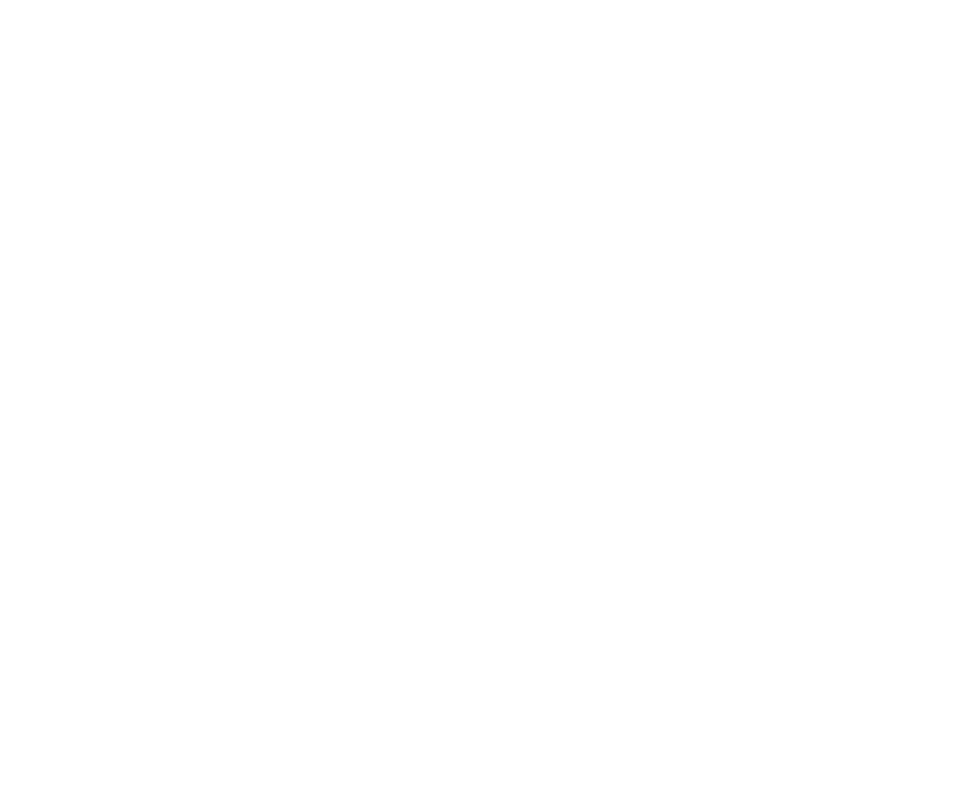
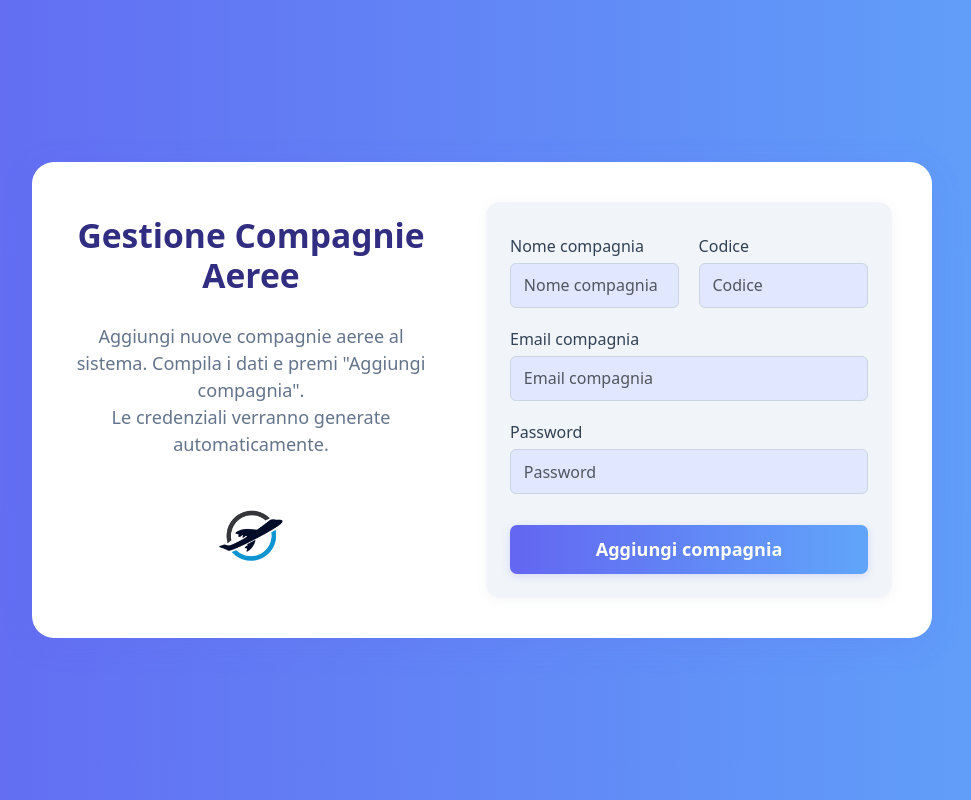
Before and after one commit to Chett0/ProjectDB, an Angular app in the folder client/: page /admin in a window 1280 px wide. Before the commit this address led to /. Shown: the whole page, without its empty margins (158-1129 px from the left). Built offline with nearby package versions, Linux system fonts and the light colour scheme.

Commit message:
add: admin page and routes

```diff
--- /dev/null
+++ b/client/src/app/components/admin/admin-home/admin-home.component.css
@@ -0,0 +1,121 @@
+/* Admin Home Modern Horizontal Layout */
+.admin-home-bg {
+  min-height: 100vh;
+  background: linear-gradient(90deg, #6366f1 0%, #60a5fa 100%);
+  display: flex;
+  align-items: center;
+  justify-content: center;
+}
+
+.admin-home-flex {
+  display: flex;
+  flex-direction: row;
+  gap: 3.5rem;
+  background: #fff;
+  border-radius: 22px;
+  box-shadow: 0 6px 32px rgba(99,102,241,0.13);
+  padding: 2.5rem 2.5rem 2.5rem 2.5rem;
+  max-width: 900px;
+  width: 100%;
+  align-items: center;
+}
+
+.admin-home-info {
+  flex: 1 1 0;
+  display: flex;
+  flex-direction: column;
+  align-items: center;
+  justify-content: center;
+  gap: 1.2rem;
+}
+.admin-title {
+  color: #312e81;
+  font-size: 2.1rem;
+  font-weight: 700;
+  margin-bottom: 0.5rem;
+  text-align: center;
+}
+.admin-desc {
+  color: #64748b;
+  font-size: 1.13rem;
+  text-align: center;
+  margin-bottom: 0.5rem;
+}
+
+.airline-form-wide {
+  flex: 1 1 0;
+  display: flex;
+  flex-direction: column;
+  gap: 1.2rem;
+  background: #f1f5f9;
+  border-radius: 14px;
+  padding: 2rem 1.5rem 1.5rem 1.5rem;
+  box-shadow: 0 2px 12px rgba(100,116,139,0.07);
+}
+.form-row {
+  display: flex;
+  gap: 1.2rem;
+}
+.form-group {
+  flex: 1 1 0;
+  display: flex;
+  flex-direction: column;
+}
+.form-group.full-width {
+  flex: 2 1 0;
+}
+.airline-form-wide label {
+  color: #334155;
+  font-size: 1rem;
+  margin-bottom: 0.3rem;
+}
+.airline-form-wide .form-control {
+  width: 100%;
+  padding: 0.6rem 0.8rem;
+  border: 1px solid #cbd5e1;
+  border-radius: 6px;
+  font-size: 1rem;
+  background: #e0e7ff;
+  transition: border-color 0.2s;
+}
+.airline-form-wide .form-control:focus {
+  border-color: #6366f1;
+  outline: none;
+  background: #fff;
+}
+.btn.btn-primary.btn-wide {
+  background: linear-gradient(90deg, #6366f1 0%, #60a5fa 100%);
+  color: #fff;
+  border: none;
+  padding: 0.7rem 0;
+  border-radius: 7px;
+  font-size: 1.13rem;
+  font-weight: 600;
+  cursor: pointer;
+  transition: background 0.2s, color 0.2s;
+  margin-top: 0.7rem;
+  width: 100%;
+  box-shadow: 0 2px 8px #6366f133;
+}
+.btn.btn-primary.btn-wide:hover {
+  background: linear-gradient(90deg, #4f46e5 0%, #2563eb 100%);
+}
+
+@media (max-width: 900px) {
+  .admin-home-flex {
+    flex-direction: column;
+    gap: 2rem;
+    padding: 1.2rem 0.5rem 1rem 0.5rem;
+    max-width: 98vw;
+  }
+  .airline-form-wide {
+    padding: 1.2rem 0.5rem 1rem 0.5rem;
+  }
+  .admin-title {
+    font-size: 1.3rem;
+  }
+  .admin-logo {
+    width: 60px;
+    height: 60px;
+  }
+}
--- /dev/null
+++ b/client/src/app/components/admin/admin-home/admin-home.component.html
@@ -0,0 +1,41 @@
+<div class="admin-home-bg">
+  <div class="admin-home-flex">
+    <div class="admin-home-info">
+      <h2 class="admin-title">Gestione Compagnie Aeree</h2>
+      <p class="admin-desc">Aggiungi nuove compagnie aeree al sistema. Compila i dati e premi "Aggiungi compagnia".<br>Le credenziali verranno generate automaticamente.</p>
+      <img src="assets/plane-logo.png" alt="Logo app" style="height:100px;"/>
+    </div>
+    <form class="airline-form-wide">
+      <div class="form-row">
+        <div class="form-group">
+          <label for="airlineName">Nome compagnia</label>
+          <input id="airlineName" type="text" class="form-control" placeholder="Nome compagnia" [(ngModel)]="airlineName" name="airlineName" required>
+        </div>
+        <div class="form-group">
+          <label for="airlineCode">Codice</label>
+          <input id="airlineCode" type="text" class="form-control" placeholder="Codice" [(ngModel)]="airlineCode" name="airlineCode" required>
+        </div>
+      </div>
+      <div class="form-row">
+        <div class="form-group full-width">
+          <label for="airlineEmail">Email compagnia</label>
+          <input id="airlineEmail" type="email" class="form-control" placeholder="Email compagnia" [(ngModel)]="airlineEmail" name="airlineEmail" required>
+        </div>
+      </div>
+      <div class="form-row">
+        <div class="form-group full-width">
+          <label for="airlinePassword">Password</label>
+          <input id="airlinePassword" type="password" class="form-control" placeholder="Password" [(ngModel)]="airlinePassword" name="airlinePassword" required>
+        </div>
+      </div>
+      <button type="button" class="btn btn-primary btn-wide" (click)="addAirline()">Aggiungi compagnia</button>
+      <div *ngIf="feedbackMsg" [ngClass]="{'success-msg': feedbackType==='success', 'error-msg': feedbackType==='error'}" style="margin-top: 1rem; font-weight: bold; font-size: 1.1rem;">
+        {{ feedbackMsg }}
+      </div>
+      <style>
+        .success-msg { color: #1ca12e; }
+        .error-msg { color: #c82333; }
+      </style>
+    </form>
+  </div>
+</div>
--- /dev/null
+++ b/client/src/app/components/admin/admin-home/admin-home.component.ts
@@ -0,0 +1,56 @@
+
+import { Component } from '@angular/core';
+import { FormsModule } from '@angular/forms';
+import { CommonModule } from '@angular/common';
+import { AuthService } from '../../../services/auth/auth.service';
+
+@Component({
+  selector: 'app-admin-home',
+  imports: [CommonModule, FormsModule],
+  templateUrl: './admin-home.component.html',
+  styleUrl: './admin-home.component.css'
+})
+export class AdminHomeComponent {
+  airlineName = '';
+  airlineCode = '';
+  airlineEmail = '';
+  airlinePassword = '';
+  feedbackMsg = '';
+  feedbackType: 'success' | 'error' | '' = '';
+
+  constructor(private authService: AuthService) {}
+
+  addAirline() {
+    this.feedbackMsg = '';
+    this.feedbackType = '';
+    if (!this.airlineName || !this.airlineCode || !this.airlineEmail || !this.airlinePassword) {
+      this.feedbackMsg = 'Compila tutti i campi.';
+      this.feedbackType = 'error';
+      return;
+    }
+    const airline = {
+      email: this.airlineEmail,
+      password: this.airlinePassword,
+      name: this.airlineName,
+      code: this.airlineCode
+    };
+    this.authService.registerAirline(airline).subscribe({
+      next: () => {
+        this.feedbackMsg = 'Compagnia aggiunta!';
+        this.feedbackType = 'success';
+        this.airlineName = '';
+        this.airlineCode = '';
+        this.airlineEmail = '';
+        this.airlinePassword = '';
+      },
+      error: (err) => {
+        if (err.status === 409) {
+          this.feedbackMsg = 'Email già in uso.';
+        } else {
+          this.feedbackMsg = 'Errore durante la registrazione.';
+        }
+        this.feedbackType = 'error';
+      }
+    });
+  }
+}
```
Also changed, not shown: client/src/app/app.routes.ts (+10 -1 lines), 1 other file (tests, documents, lock files or other folders).
